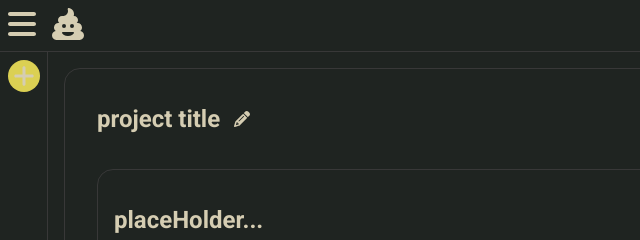
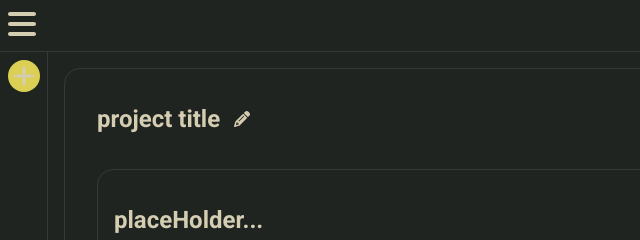
Before and after one commit to kwurby/cis-131-webpage, a plain HTML site: page index.html in a window 1280 px wide. Shown: the top 240 px of the page, 0-640 px from the left. Drawn offline with Linux system fonts and the light colour scheme.

Commit message:
Update index.html

```diff
--- a/index.html
+++ b/index.html
@@ -14,7 +14,6 @@
         <a class="burger" href="">
             <svg xmlns="http://www.w3.org/2000/svg" viewBox="0 0 448 512"><!--!Font Awesome Free 6.5.1 by @fontawesome - https://fontawesome.com License - https://fontawesome.com/license/free Copyright 2024 Fonticons, Inc.--><path d="M0 96C0 78.3 14.3 64 32 64H416c17.7 0 32 14.3 32 32s-14.3 32-32 32H32C14.3 128 0 113.7 0 96zM0 256c0-17.7 14.3-32 32-32H416c17.7 0 32 14.3 32 32s-14.3 32-32 32H32c-17.7 0-32-14.3-32-32zM448 416c0 17.7-14.3 32-32 32H32c-17.7 0-32-14.3-32-32s14.3-32 32-32H416c17.7 0 32 14.3 32 32z"/></svg>
         </a>
-        <svg xmlns="http://www.w3.org/2000/svg" viewBox="0 0 512 512"><!--!Font Awesome Free 6.5.1 by @fontawesome - https://fontawesome.com License - https://fontawesome.com/license/free Copyright 2024 Fonticons, Inc.--><path d="M268.9 .9c-5.5-.7-11 1.4-14.5 5.7s-4.6 10.1-2.8 15.4c2.8 8.2 4.3 16.9 4.3 26.1c0 44.1-35.7 79.9-79.8 80H160c-35.3 0-64 28.7-64 64c0 19.1 8.4 36.3 21.7 48H104c-39.8 0-72 32.2-72 72c0 23.2 11 43.8 28 57c-34.1 5.7-60 35.3-60 71c0 39.8 32.2 72 72 72H440c39.8 0 72-32.2 72-72c0-35.7-25.9-65.3-60-71c17-13.2 28-33.8 28-57c0-39.8-32.2-72-72-72H394.3c13.3-11.7 21.7-28.9 21.7-48c0-35.3-28.7-64-64-64h-5.5c3.5-10 5.5-20.8 5.5-32c0-48.6-36.2-88.8-83.1-95.1zM192 256a32 32 0 1 1 0 64 32 32 0 1 1 0-64zm96 32a32 32 0 1 1 64 0 32 32 0 1 1 -64 0zm64 108.3c0 2.4-.7 4.8-2.2 6.7c-8.2 10.5-39.5 45-93.8 45s-85.6-34.6-93.8-45c-1.5-1.9-2.2-4.3-2.2-6.7c0-6.8 5.5-12.3 12.3-12.3H339.7c6.8 0 12.3 5.5 12.3 12.3z"/></svg>
     </div>
     <div class="right">
         <a href=""><svg xmlns="http://www.w3.org/2000/svg" viewBox="0 0 512 512"><!--!Font Awesome Free 6.5.1 by @fontawesome - https://fontawesome.com License - https://fontawesome.com/license/free Copyright 2024 Fonticons, Inc.--><path d="M121 32C91.6 32 66 52 58.9 80.5L1.9 308.4C.6 313.5 0 318.7 0 323.9V416c0 35.3 28.7 64 64 64H448c35.3 0 64-28.7 64-64V323.9c0-5.2-.6-10.4-1.9-15.5l-57-227.9C446 52 420.4 32 391 32H121zm0 64H391l48 192H387.8c-12.1 0-23.2 6.8-28.6 17.7l-14.3 28.6c-5.4 10.8-16.5 17.7-28.6 17.7H195.8c-12.1 0-23.2-6.8-28.6-17.7l-14.3-28.6c-5.4-10.8-16.5-17.7-28.6-17.7H73L121 96z"/></svg></a>
```
